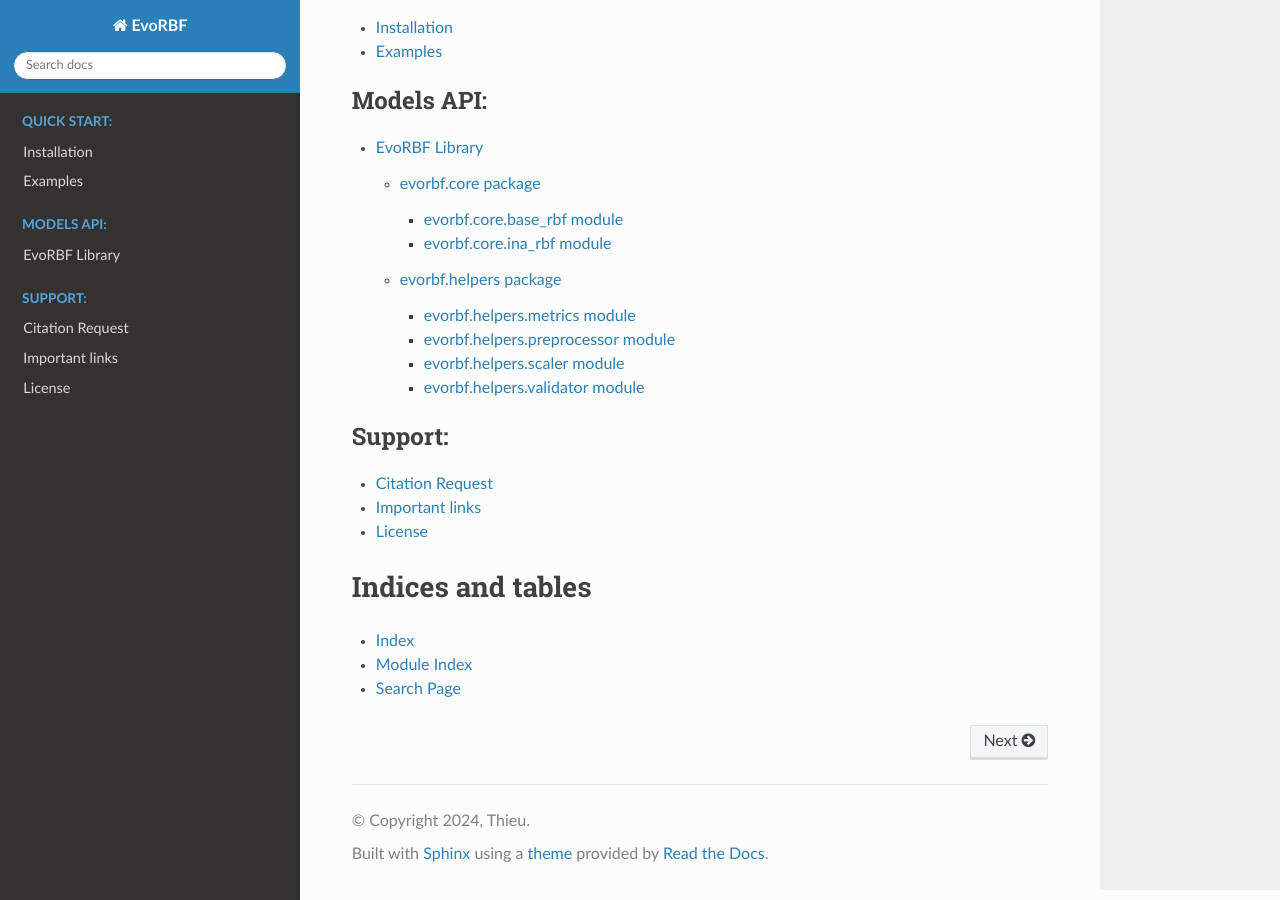
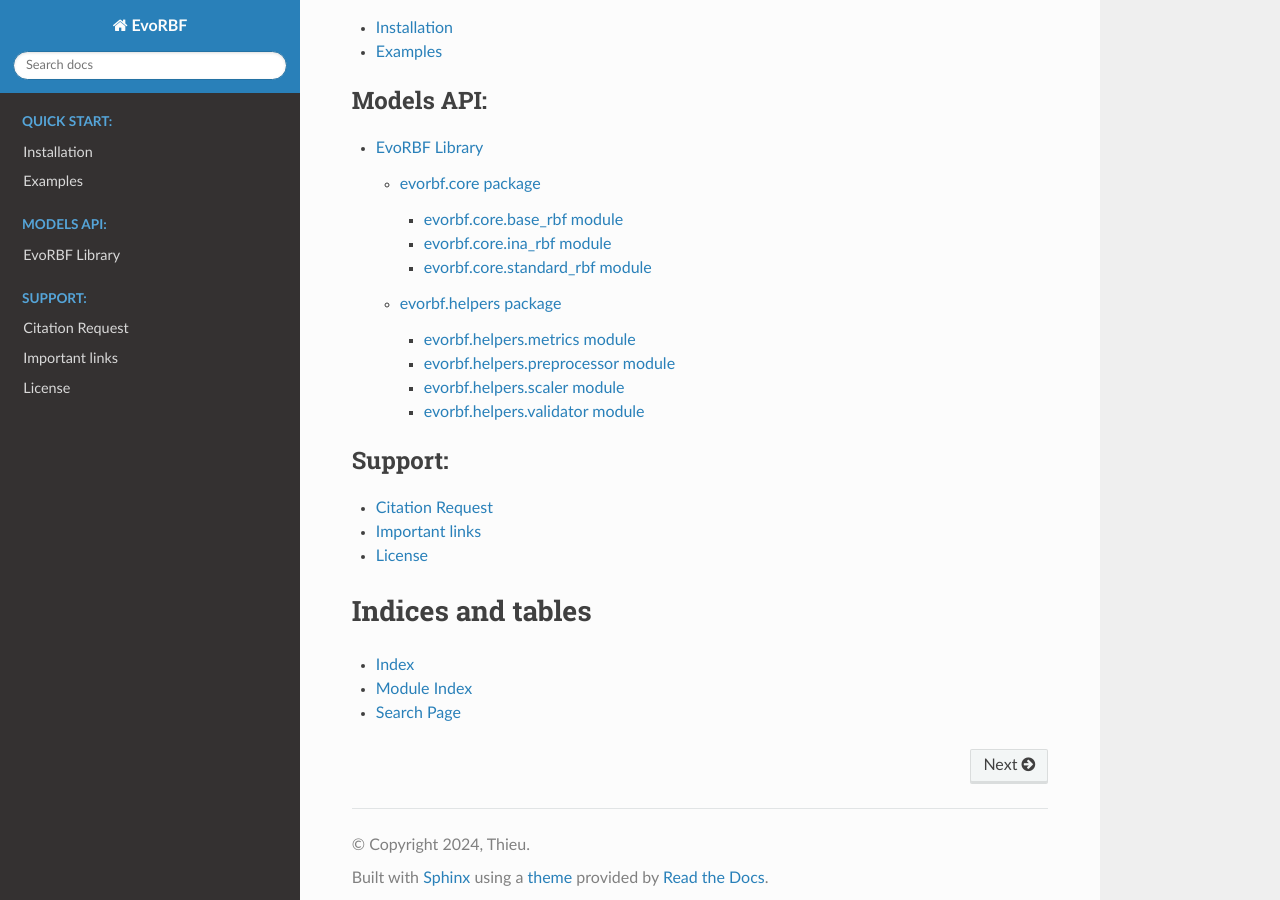
Before and after one commit to thieu1995/EvoRBF, a Sphinx documentation site: the page built from docs/source/index.rst, in a window 1280 px wide and 900 px high, scrolled down 732 px. Built offline with Sphinx 7.4.7 and the Read the Docs theme 2.0.0, drawn with Linux system fonts in a browser that asks for light colours.

Commit message:
Update docs

```diff
--- a/docs/source/index.rst
+++ b/docs/source/index.rst
@@ -6,7 +6,7 @@
 Welcome to EvoRBF's documentation!
 ==================================
 
-.. image:: https://img.shields.io/badge/release-0.1.0-yellow.svg
+.. image:: https://img.shields.io/badge/release-0.2.0-yellow.svg
    :target: https://github.com/thieu1995/evorbf/releases
 
 .. image:: https://img.shields.io/pypi/wheel/gensim.svg
--- a/docs/source/pages/evorbf.core.rst
+++ b/docs/source/pages/evorbf.core.rst
@@ -17,3 +17,11 @@
    :members:
    :undoc-members:
    :show-inheritance:
+
+evorbf.core.standard\_rbf module
+--------------------------------
+
+.. automodule:: evorbf.core.standard_rbf
+   :members:
+   :undoc-members:
+   :show-inheritance:
```
